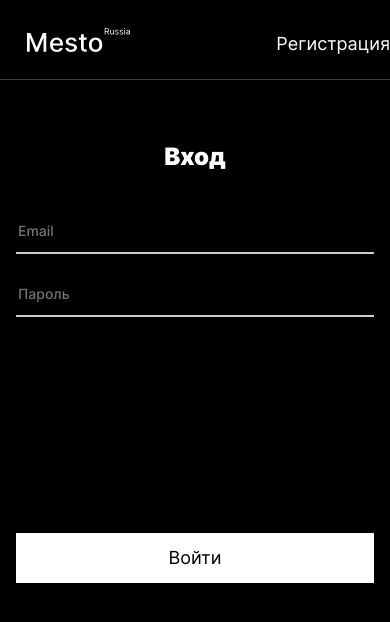
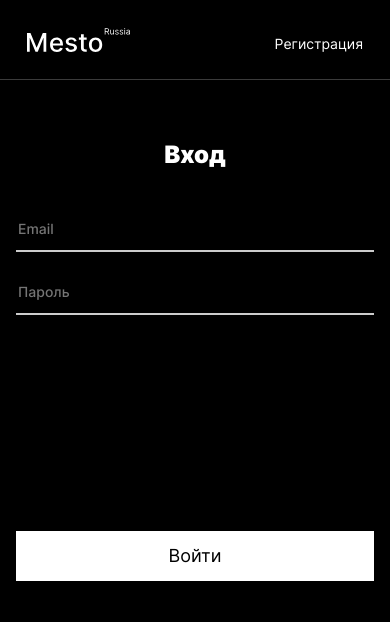
Before and after one commit to azmorigan/react-mesto-auth, a React (Create React App) app: page /sign-in in a window 390 px wide. Shown: the top 622 px of the page. Built offline with nearby package versions, Linux system fonts and the light colour scheme; no server answers.

Commit message:
feat: make adaptive header

```diff
--- a/src/blocks/header/__stage/header__stage.css
+++ b/src/blocks/header/__stage/header__stage.css
@@ -9,3 +9,11 @@
   text-decoration: none;
   cursor: pointer;
 }
+
+@media screen and (max-width: 767px) {
+  .header__stage {
+    font-size: 14px;
+    line-height: 17px;
+    margin-right: 27px;
+  }
+}
--- a/src/blocks/header/header.css
+++ b/src/blocks/header/header.css
@@ -11,6 +11,7 @@
 @media screen and (max-width: 1023px) {
   .header {
     width: 90%;
+    justify-self: center;
   }
 }
 
@@ -18,6 +19,6 @@
   .header {
     width: 100%;
     padding-top: 28px;
-    margin-bottom: 42px;
+    margin-bottom: 40px;
   }
 }
```
